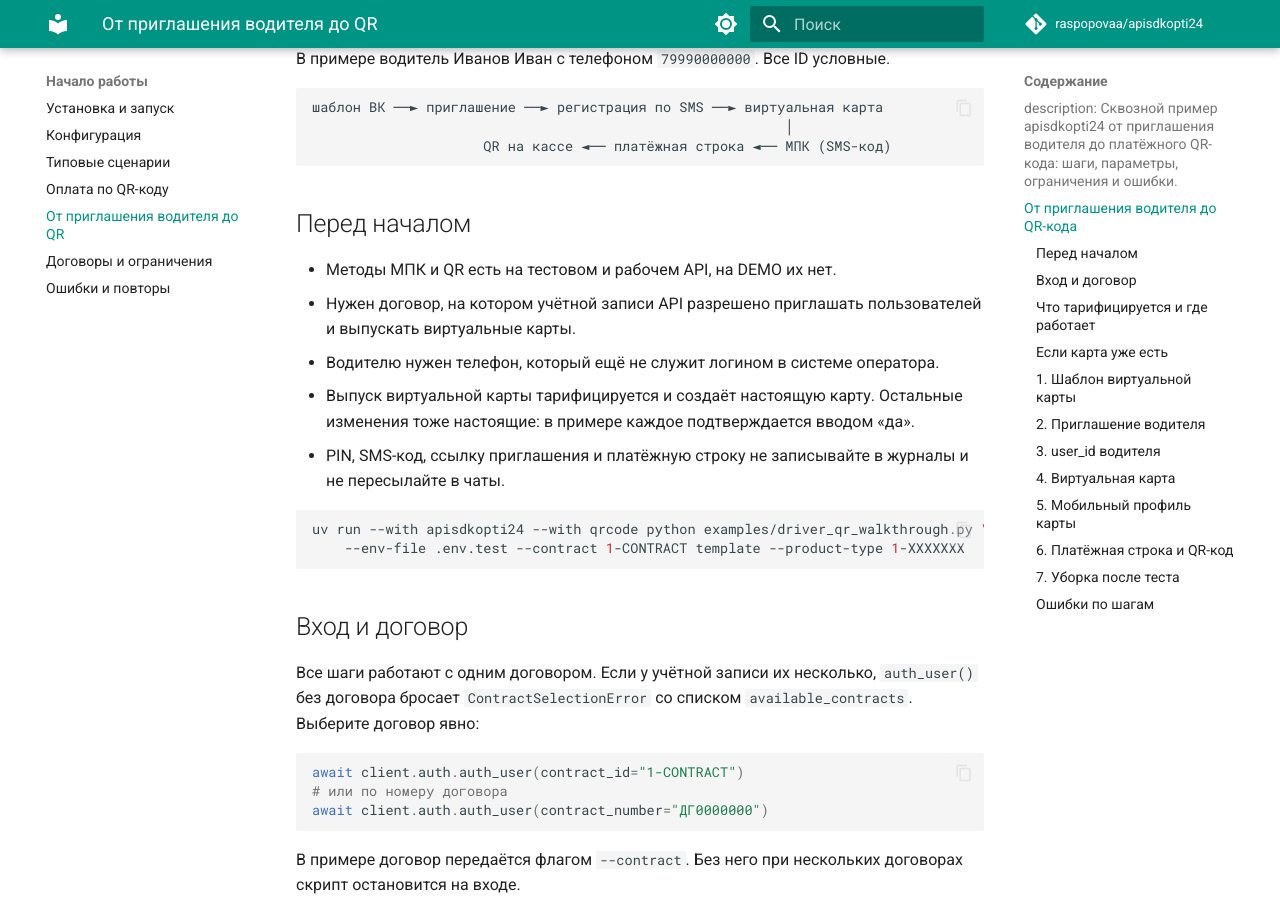
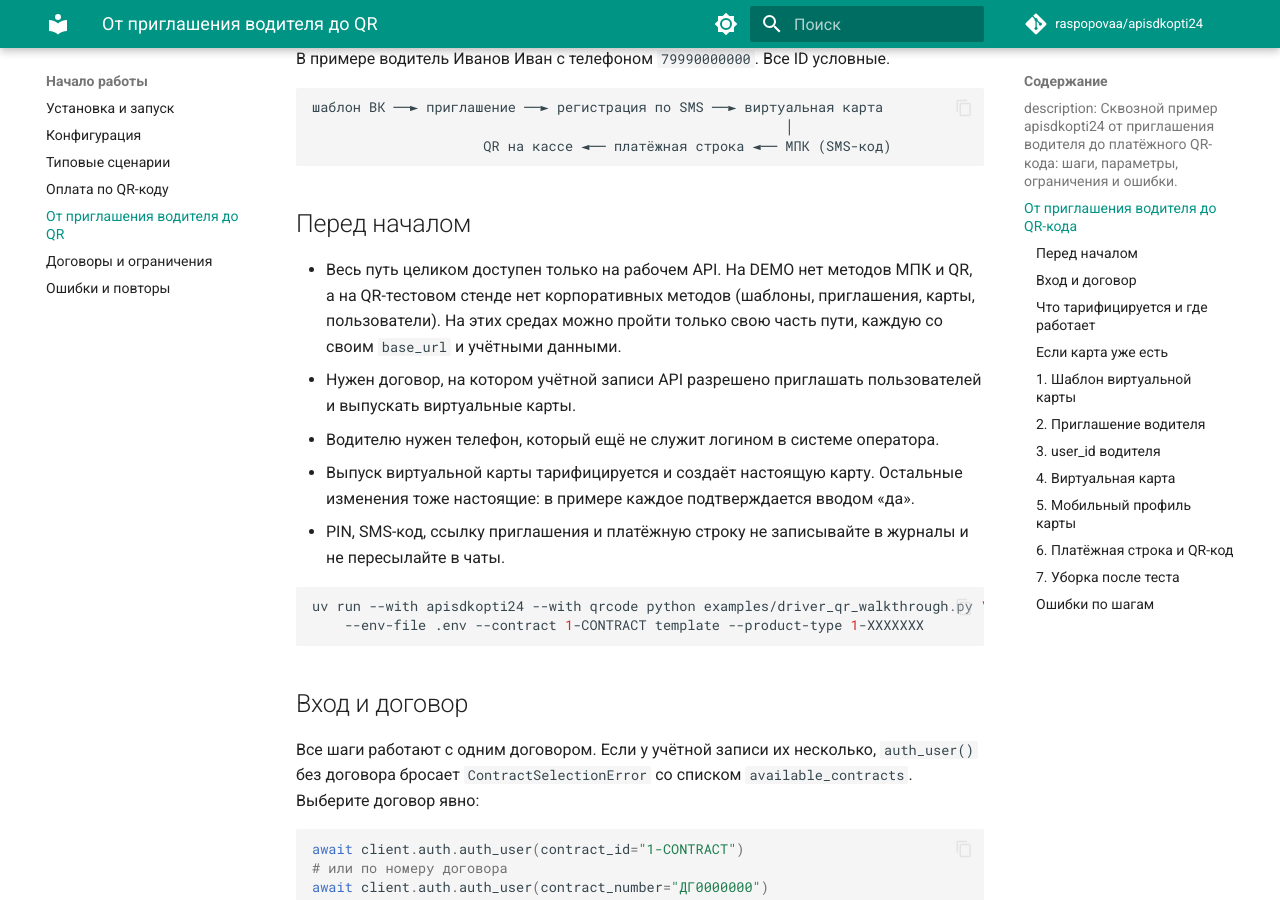
Before and after one commit to raspopovaa/apisdkopti24, an MkDocs documentation site: the page built from docs/driver-qr-walkthrough.md, in a window 1280 px wide and 900 px high, scrolled down 461 px. Built offline with MkDocs 1.6.1 and Material for MkDocs 9.7.7, drawn with Linux system fonts in a browser that asks for light colours; comment, search, counter and statistics services are not loaded; the version menu is left out.

Commit message:
docs: весь путь QR-примера доступен только на рабочем API
Co-Authored-By: Claude Opus 5.5 <noreply@anthropic.com>
Claude-Session: https://claude.ai/code/session_015dGGiqu5A1XNDbRHPeRjg7

````diff
--- a/docs/driver-qr-walkthrough.md
+++ b/docs/driver-qr-walkthrough.md
@@ -19,7 +19,10 @@ QR-кода. Готовый скрипт с комментариями к каж
 
 ## Перед началом
 
-- Методы МПК и QR есть на тестовом и рабочем API, на DEMO их нет.
+- Весь путь целиком доступен только на рабочем API. На DEMO нет методов МПК и
+  QR, а на QR-тестовом стенде нет корпоративных методов (шаблоны, приглашения,
+  карты, пользователи). На этих средах можно пройти только свою часть пути,
+  каждую со своим `base_url` и учётными данными.
 - Нужен договор, на котором учётной записи API разрешено приглашать
   пользователей и выпускать виртуальные карты.
 - Водителю нужен телефон, который ещё не служит логином в системе оператора.
@@ -30,7 +33,7 @@ QR-кода. Готовый скрипт с комментариями к каж
 
 ```bash
 uv run --with apisdkopti24 --with qrcode python examples/driver_qr_walkthrough.py \
-    --env-file .env.test --contract 1-CONTRACT template --product-type 1-XXXXXXX
+    --env-file .env --contract 1-CONTRACT template --product-type 1-XXXXXXX
 ```
 
 ## Вход и договор
````
Also changed, not shown: 1 other file.
